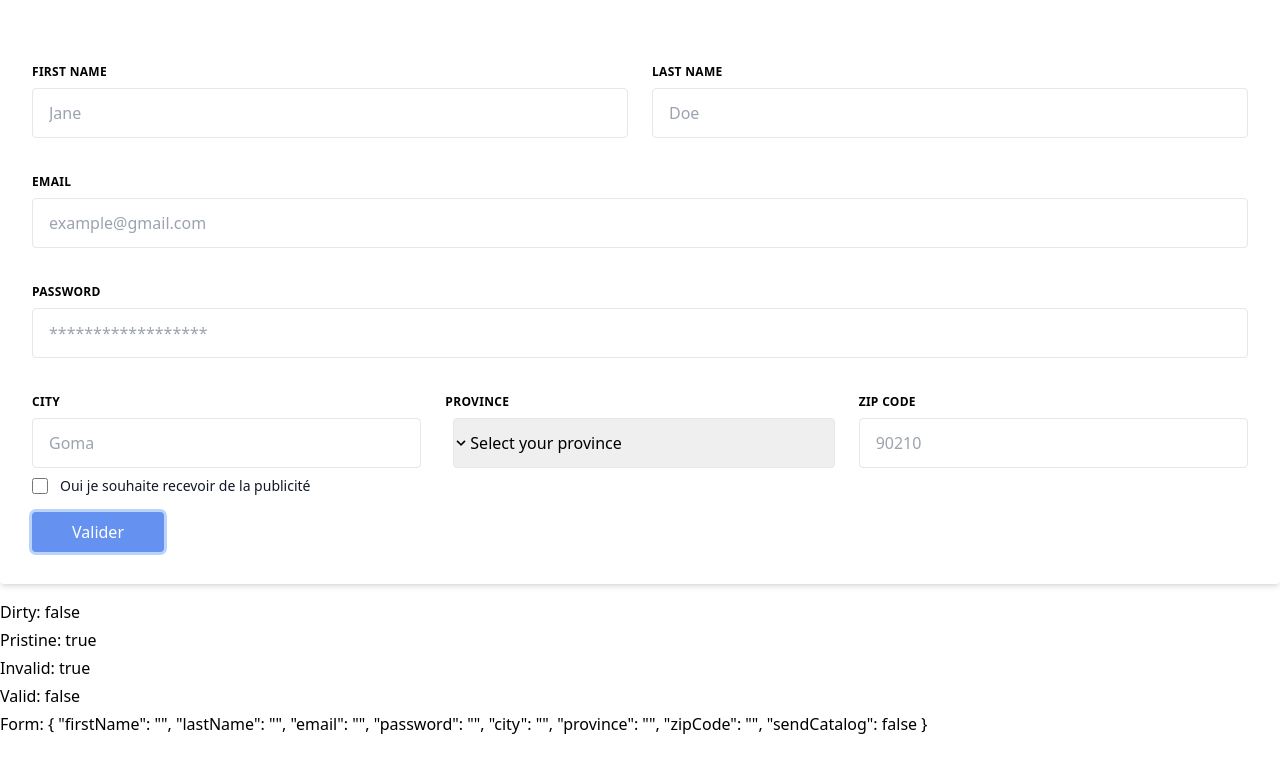
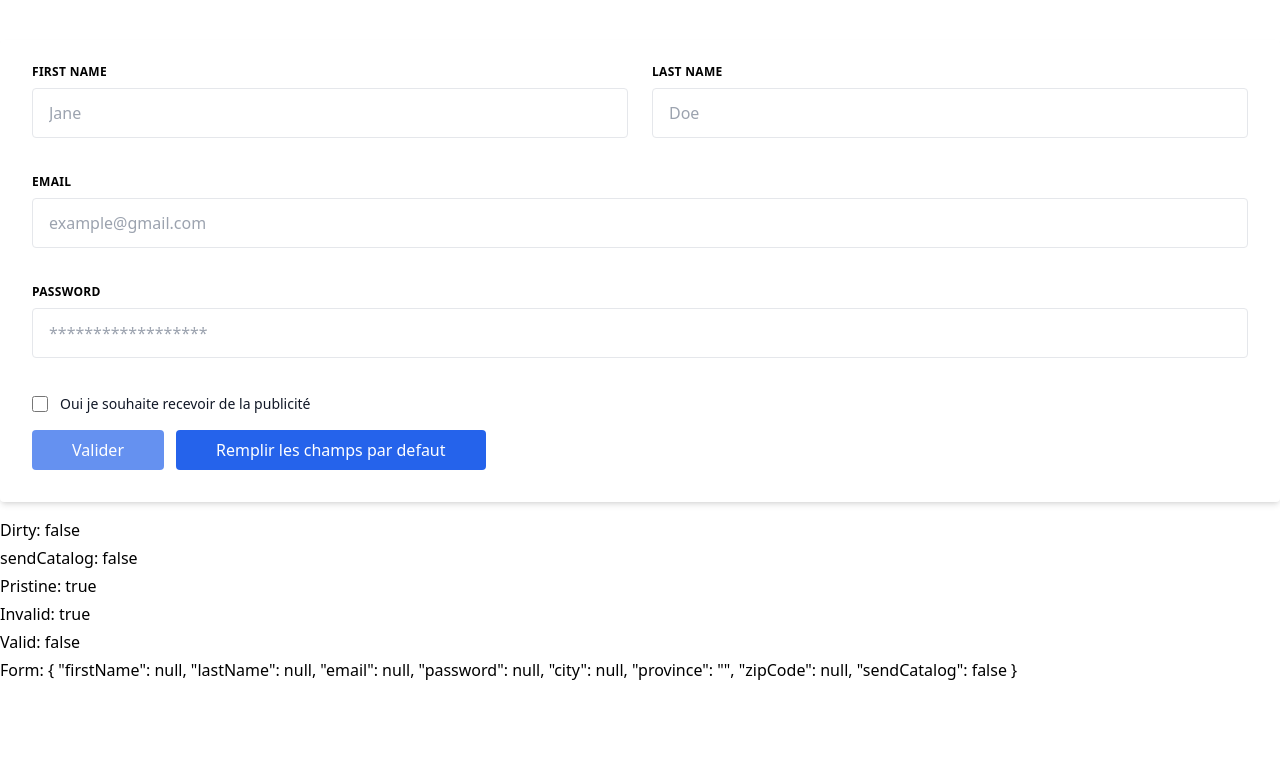
Before and after one commit to NdekoCode/angular-forms, an Angular app: page /form in a window 1280 px wide. Shown: the top 772 px of the page. Built offline with nearby package versions, Linux system fonts and the light colour scheme.

Commit message:
feat: add patch value

```diff
--- a/src/app/app.module.ts
+++ b/src/app/app.module.ts
@@ -1,5 +1,5 @@
 import { NgModule } from '@angular/core';
-import { FormsModule } from '@angular/forms';
+import { ReactiveFormsModule } from '@angular/forms';
 import { BrowserModule } from '@angular/platform-browser';
 import { AppRoutingModule } from './app-routing.module';
 import { AppComponent } from './app.component';
@@ -14,7 +14,7 @@ import { RegisterComponent } from './shared/components/register/register.compone
     RegisterComponent,
     LoginFormComponent,
   ],
-  imports: [BrowserModule, AppRoutingModule, FormsModule],
+  imports: [BrowserModule, ReactiveFormsModule, AppRoutingModule],
   providers: [],
   bootstrap: [AppComponent],
 })
--- a/src/app/shared/components/form/form.component.html
+++ b/src/app/shared/components/form/form.component.html
@@ -1,10 +1,10 @@
 <div class="container mt-10">
-  <!--  On exporte la valeur de NGFORM:  #formData="ngForm" -->
+  <!--  On exporte la valeur de NGFORM:  #registerForm="ngForm" -->
   <form
     action=""
     method="POST"
-    (ngSubmit)="saveFormData(formData)"
-    #formData="ngForm"
+    (ngSubmit)="saveregisterForm()"
+    [formGroup]="registerForm"
     class="flex flex-col px-8 pt-6 pb-8 my-2 mb-4 bg-white rounded shadow-md"
   >
     <div class="mb-6 -mx-3 md:flex">
@@ -19,26 +19,22 @@
           class="block w-full px-4 py-3 mb-3 transition-all duration-300 border rounded outline-none appearance-none ring ring-transparent focus:ring-offset-1 focus:ring-blue-300 : bg-grey-lighter text-grey-darker border-red"
           id="grid-first-name"
           type="text"
-          name="firstName"
           placeholder="Jane"
-          [(ngModel)]="userForm.firstName"
-          #firstNameVar="ngModel"
+          formControlName="firstName"
           [ngClass]="{
-            invalid: firstNameVar.touched && !firstNameVar.valid
+            invalid: firstName.touched && !firstName.valid
           }"
           required
           minlength="3"
         />
         <div
-          *ngIf="
-            firstNameVar.errors && firstNameVar.touched && firstNameVar.invalid
-          "
+          *ngIf="firstName.errors && firstName.touched && firstName.invalid"
           class="mt-2 text-sm text-red-600 dark:text-red-500"
         >
-          <p *ngIf="firstNameVar.errors['required']">
+          <p *ngIf="firstName.errors['required']">
             <span class="font-medium">Oops!</span> Firstname is required
           </p>
-          <p *ngIf="firstNameVar.errors['minlength']">
+          <p *ngIf="firstName.errors['minlength']">
             <span class="font-medium">Oops!</span> The first name must be at
             least 4 characters long.
           </p>
@@ -54,26 +50,22 @@
         <input
           class="block w-full px-4 py-3 transition-all duration-300 border rounded outline-none appearance-none ring ring-transparent focus:ring-offset-1 focus:ring-blue-300 : bg-grey-lighter text-grey-darker border-grey-lighter"
           id="grid-last-name"
-          name="lastName"
           type="text"
           placeholder="Doe"
-          [(ngModel)]="userForm.lastName"
-          #lastNameVar="ngModel"
-          [ngClass]="{ invalid: lastNameVar.touched && lastNameVar.invalid }"
+          [ngClass]="{ invalid: lastName.touched && lastName.invalid }"
           minlength="2"
+          formControlName="lastName"
           required
         />
 
         <div
-          *ngIf="
-            lastNameVar.errors && lastNameVar.touched && lastNameVar.invalid
-          "
+          *ngIf="lastName.errors && lastName.touched && lastName.invalid"
           class="mt-2 text-sm text-red-600 dark:text-red-500"
         >
-          <p *ngIf="lastNameVar.errors['required']">
+          <p *ngIf="lastName.errors['required']">
             <span class="font-medium">Oops!</span> lastName is required
           </p>
-          <p *ngIf="lastNameVar.errors['minlength']">
+          <p *ngIf="lastName.errors['minlength']">
             <span class="font-medium">Oops!</span> lastName must be at least 2
             characters long
           </p>
@@ -92,24 +84,22 @@
           class="block w-full px-4 py-3 mb-3 transition-all duration-300 border rounded outline-none appearance-none ring ring-transparent focus:ring-offset-1 focus:ring-blue-300 : bg-grey-lighter text-grey-darker border-grey-lighter"
           id="grid-email"
           type="email"
-          name="email"
           placeholder="example@gmail.com"
           required
           minlength="5"
-          [(ngModel)]="userForm.email"
-          #emailVar="ngModel"
-          [ngClass]="{ invalid: emailVar.touched && emailVar.invalid }"
+          [ngClass]="{ invalid: email.touched && email.invalid }"
           autocomplete="true"
-          [email]="true"
+          formControlName="email"
+          email
         />
         <div
-          *ngIf="emailVar.errors && emailVar.invalid && emailVar.touched"
+          *ngIf="email.errors && email.invalid && email.touched"
           class="mt-2 text-sm text-red-600 dark:text-red-500"
         >
-          <p *ngIf="emailVar.errors['required']">
+          <p *ngIf="email.errors['required']">
             <span class="font-medium">Oops!</span> Email is required
           </p>
-          <p *ngIf="emailVar.errors['email']">
+          <p *ngIf="email.errors['email']">
             <span class="font-medium">Oops!</span> Email is invalid
           </p>
         </div>
@@ -127,134 +117,24 @@
           class="block w-full px-4 py-3 mb-3 transition-all duration-300 border rounded outline-none appearance-none ring ring-transparent focus:ring-offset-1 focus:ring-blue-300 : bg-grey-lighter text-grey-darker border-grey-lighter"
           id="grid-password"
           type="password"
-          name="password"
           placeholder="******************"
           required
           minlength="4"
           autocomplete="true"
-          [(ngModel)]="userForm.password"
-          #passwordVar="ngModel"
-          [ngClass]="{ invalid: passwordVar.touched && passwordVar.invalid }"
+          [ngClass]="{ invalid: password.touched && password.invalid }"
+          formControlName="password"
         />
 
         <div
-          *ngIf="
-            passwordVar.errors && passwordVar.invalid && passwordVar.touched
-          "
+          *ngIf="password.errors && password.invalid && password.touched"
           class="mt-2 text-sm text-red-600 dark:text-red-500"
         >
-          <p *ngIf="passwordVar.errors['required']">
+          <p *ngIf="password.errors['required']">
             <span class="font-medium">Oops!</span> Password is required
           </p>
-          <p *ngIf="passwordVar.errors['minlength']">
+          <p *ngIf="password.errors['minlength']">
             <span class="font-medium">Oops!</span> password must be at least 4
             characters long
-          </p>
-        </div>
-      </div>
-    </div>
-    <div class="mb-2 -mx-3 md:flex">
-      <div class="px-3 mb-6 md:w-1/2 md:mb-0">
-        <label
-          class="block mb-2 text-xs font-bold tracking-wide uppercase text-grey-darker"
-          for="grid-city"
-        >
-          City
-        </label>
-        <input
-          class="block w-full px-4 py-3 transition-all duration-300 border rounded outline-none appearance-none ring ring-transparent focus:ring-offset-1 focus:ring-blue-300 : bg-grey-lighter text-grey-darker border-grey-lighter"
-          id="grid-city"
-          type="text"
-          name="city"
-          placeholder="Goma"
-          [(ngModel)]="userForm.city"
-          #cityVar="ngModel"
-          [ngClass]="{ invalid: cityVar.touched && cityVar.invalid }"
-          required
-        />
-        <div
-          *ngIf="cityVar.errors && cityVar.invalid && cityVar.touched"
-          class="mt-2 text-sm text-red-600 dark:text-red-500"
-        >
-          <p *ngIf="cityVar.errors['required']">
-            <span class="font-medium">Oops!</span> City is required
-          </p>
-        </div>
-      </div>
-      <div class="px-3 md:w-1/2">
-        <label
-          class="block mb-2 text-xs font-bold tracking-wide uppercase text-grey-darker"
-          for="grid-state"
-        >
-          Province
-        </label>
-        <div class="relative flex items-center">
-          <select
-            class="block w-full px-4 py-3 pr-8 ml-2 border rounded appearance-none bg-grey-lighter border-grey-lighter text-grey-darker"
-            id="grid-state"
-            name="province"
-            [(ngModel)]="userForm.province"
-            #provinceVar="ngModel"
-            required
-            [ngClass]="{ invalid: provinceVar.touched && provinceVar.invalid }"
-          >
-            <option value="" selected="true">Select your province</option>
-            <option value="nord-kivu">Nord-kivu</option>
-            <option value="sud-kivu">Sud-kivu</option>
-            <option value="maniema">Maniema</option>
-          </select>
-          <div
-            class="absolute flex items-center px-2 pointer-events-none pin-y pin-r text-grey-darker"
-          >
-            <svg
-              class="w-4 h-4"
-              xmlns="http://www.w3.org/2000/svg"
-              viewBox="0 0 20 20"
-            >
-              <path
-                d="M9.293 12.95l.707.707L15.657 8l-1.414-1.414L10 10.828 5.757 6.586 4.343 8z"
-              />
-            </svg>
-          </div>
-        </div>
-
-        <div
-          *ngIf="
-            provinceVar.errors && provinceVar.invalid && provinceVar.touched
-          "
-          class="mt-2 text-sm text-red-600 dark:text-red-500"
-        >
-          <p *ngIf="provinceVar.errors['required']">
-            <span class="font-medium">Oops!</span> Province is required
-          </p>
-        </div>
-      </div>
-      <div class="px-3 md:w-1/2">
-        <label
-          class="block mb-2 text-xs font-bold tracking-wide uppercase text-grey-darker"
-          for="grid-zip"
-        >
-          Zip Code
-        </label>
-        <input
-          class="block w-full px-4 py-3 transition-all duration-300 border rounded outline-none appearance-none ring ring-transparent focus:ring-offset-1 focus:ring-blue-300 : bg-grey-lighter text-grey-darker border-grey-lighter"
-          id="grid-zip"
-          type="text"
-          name="zipCode"
-          placeholder="90210"
-          required
-          minlength="5"
-          [(ngModel)]="userForm.zipCode"
-          #zipCodeVar="ngModel"
-          [ngClass]="{ invalid: zipCodeVar.touched && zipCodeVar.invalid }"
-        />
-
-        <div
-          *ngIf="zipCodeVar.errors && zipCodeVar.invalid && zipCodeVar.touched"
-          class="mt-2 text-sm text-red-600 dark:text-red-500"
-        >
-          <p *ngIf="zipCodeVar.errors['required']">
-            <span class="font-medium">Oops!</span> zipCode is required
           </p>
         </div>
       </div>
@@ -264,17 +144,15 @@
         id="checkbox-1"
         aria-describedby="checkbox-1"
         type="checkbox"
-        name="sendCatalog"
-        [(ngModel)]="userForm.sendCatalog"
-        [checked]="userForm.sendCatalog"
-        #userFormVar="ngModel"
+        formControlName="sendCatalog"
+        [checked]="sendCatalog"
         class="w-4 h-4 border-gray-300 rounded bg-gray-50 focus:ring-3 focus:ring-blue-300"
       />
       <label for="checkbox-1" class="ml-3 text-sm font-medium text-gray-900"
         >Oui je souhaite recevoir de la publicité</label
       >
     </div>
-    <div *ngIf="userForm.sendCatalog">
+    <div *ngIf="sendCatalog.value">
       <div class="flex flex-wrap -mx-3">
         <div class="w-full px-3 sm:w-1/2">
           <div class="mb-5">
@@ -288,8 +166,6 @@
               type="text"
               name="address1"
               id="address1"
-              [(ngModel)]="userForm.address.address1"
-              #address1Var="ngModel"
               placeholder="First Name"
               class="w-full rounded-md border border-[#e0e0e0] bg-white py-3 px-6 text-base font-medium text-[#6B7280] outline-none focus:border-[#6A64F1] focus:shadow-md"
             />
@@ -308,8 +184,6 @@
               name="address2"
               id="address2"
               placeholder="Address 2"
-              [(ngModel)]="userForm.address.address2"
-              #address2Var="ngModel"
               class="w-full rounded-md border border-[#e0e0e0] bg-white py-3 px-6 text-base font-medium text-[#6B7280] outline-none focus:border-[#6A64F1] focus:shadow-md"
             />
           </div>
@@ -327,18 +201,16 @@
             class="block w-full px-4 py-3 transition-all duration-300 border rounded outline-none appearance-none ring ring-transparent focus:ring-offset-1 focus:ring-blue-300 : bg-grey-lighter text-grey-darker border-grey-lighter"
             id="grid-city"
             type="text"
-            name="city"
+            formControlName="city"
             placeholder="Goma"
-            [(ngModel)]="userForm.city"
-            #cityVar="ngModel"
-            [ngClass]="{ invalid: cityVar.touched && cityVar.invalid }"
+            [ngClass]="{ invalid: city.touched && city.invalid }"
             required
           />
           <div
-            *ngIf="cityVar.errors && cityVar.invalid && cityVar.touched"
+            *ngIf="city.errors && city.invalid && city.touched"
             class="mt-2 text-sm text-red-600 dark:text-red-500"
           >
-            <p *ngIf="cityVar.errors['required']">
+            <p *ngIf="city.errors['required']">
               <span class="font-medium">Oops!</span> City is required
             </p>
           </div>
@@ -354,12 +226,10 @@
             <select
               class="block w-full px-4 py-3 pr-8 ml-2 border rounded appearance-none bg-grey-lighter border-grey-lighter text-grey-darker"
               id="grid-state"
-              name="province"
-              [(ngModel)]="userForm.province"
-              #provinceVar="ngModel"
+              formControlName="province"
               required
               [ngClass]="{
-                invalid: provinceVar.touched && provinceVar.invalid
+                invalid: province.touched && province.invalid
               }"
             >
               <option value="" selected="true">Select your province</option>
@@ -383,12 +253,10 @@
           </div>
 
           <div
-            *ngIf="
-              provinceVar.errors && provinceVar.invalid && provinceVar.touched
-            "
+            *ngIf="province.errors && province.invalid && province.touched"
             class="mt-2 text-sm text-red-600 dark:text-red-500"
           >
-            <p *ngIf="provinceVar.errors['required']">
+            <p *ngIf="province.errors['required']">
               <span class="font-medium">Oops!</span> Province is required
             </p>
           </div>
@@ -404,42 +272,48 @@
             class="block w-full px-4 py-3 transition-all duration-300 border rounded outline-none appearance-none ring ring-transparent focus:ring-offset-1 focus:ring-blue-300 : bg-grey-lighter text-grey-darker border-grey-lighter"
             id="grid-zip"
             type="text"
-            name="zipCode"
+            formControlName="zipCode"
             placeholder="90210"
             required
             minlength="5"
-            [(ngModel)]="userForm.zipCode"
-            #zipCodeVar="ngModel"
-            [ngClass]="{ invalid: zipCodeVar.touched && zipCodeVar.invalid }"
+            [ngClass]="{ invalid: zipCode.touched && zipCode.invalid }"
           />
 
           <div
-            *ngIf="
-              zipCodeVar.errors && zipCodeVar.invalid && zipCodeVar.touched
-            "
+            *ngIf="zipCode.errors && zipCode.invalid && zipCode.touched"
             class="mt-2 text-sm text-red-600 dark:text-red-500"
           >
-            <p *ngIf="zipCodeVar.errors['required']">
+            <p *ngIf="zipCode.errors['required']">
               <span class="font-medium">Oops!</span> zipCode is required
             </p>
           </div>
         </div>
       </div>
     </div>
-    <button
-      type="submit"
-      class="px-10 py-2 text-base text-white bg-blue-600 rounded hover:bg-blue-700 ring focus:ring-offset-1 active:ring-blue-300 active:ring-offset-1 max-w-max disabled:opacity-70 disabled:cursor-not-allowed"
-      [disabled]="formData.invalid"
-    >
-      Valider
-    </button>
+    <div class="flex gap-3">
+      <button
+        type="submit"
+        class="px-10 py-2 text-base text-white bg-blue-600 rounded hover:bg-blue-700 ring ring-transparent focus:ring-offset-1 focus:ring-blue-300 max-w-max disabled:opacity-70 disabled:cursor-not-allowed"
+        [disabled]="registerForm.invalid"
+      >
+        Valider
+      </button>
+      <button
+        type="button"
+        (click)="fillFormData()"
+        class="px-10 py-2 text-base text-white bg-blue-600 rounded ring-transparent hover:bg-blue-700 ring focus:ring-offset-1 active:ring-blue-300 active:ring-offset-1 max-w-max"
+      >
+        Remplir les champs par defaut
+      </button>
+    </div>
   </form>
   <div class="my-1">
-    <p class="mb-1">Dirty: {{ formData.dirty }}</p>
-    <p class="mb-1">Pristine: {{ formData.pristine }}</p>
-    <p class="mb-1">Invalid: {{ formData.invalid }}</p>
-    <p class="mb-1">Valid: {{ formData.valid }}</p>
-    <p class="mb-1">Form: {{ formData.value | json }}</p>
+    <p class="mb-1">Dirty: {{ registerForm.dirty }}</p>
+    <p class="mb-1">sendCatalog: {{ sendCatalog.value }}</p>
+    <p class="mb-1">Pristine: {{ registerForm.pristine }}</p>
+    <p class="mb-1">Invalid: {{ registerForm.invalid }}</p>
+    <p class="mb-1">Valid: {{ registerForm.valid }}</p>
+    <p class="mb-1">Form: {{ registerForm.value | json }}</p>
   </div>
   <div class="divide-gray-300 divide"></div>
 </div>
--- a/src/app/shared/components/form/form.component.ts
+++ b/src/app/shared/components/form/form.component.ts
@@ -1,17 +1,53 @@
-import { Component } from '@angular/core';
-import { NgForm } from '@angular/forms';
-import { User } from './../../models/user.model';
+import { Component, OnInit } from '@angular/core';
+import { FormControl, FormGroup } from '@angular/forms';
 
 @Component({
   selector: 'app-form',
   templateUrl: './form.component.html',
   styleUrls: ['./form.component.scss'],
 })
-export class FormComponent {
-  userForm: User = new User();
-  saveFormData(form: NgForm) {
-    console.dir(form, { depth: 0 });
-    console.log(form.status, 'Valeurs', JSON.stringify(form.value));
-    console.log(this.userForm);
+export class FormComponent implements OnInit {
+  firstName = new FormControl();
+  lastName = new FormControl();
+  email = new FormControl();
+  password = new FormControl();
+  city: FormControl<string> = new FormControl();
+  province: FormControl<string | null> = new FormControl('');
+  zipCode: FormControl<string | number> = new FormControl();
+  sendCatalog: FormControl<boolean | null> = new FormControl(false);
+
+  public registerForm!: FormGroup;
+  ngOnInit(): void {
+    this.registerForm = new FormGroup({
+      firstName: this.firstName,
+      lastName: this.lastName,
+      email: this.email,
+      password: this.password,
+      city: this.city,
+      province: this.province,
+      zipCode: this.zipCode,
+      sendCatalog: this.sendCatalog,
+    });
+  }
+  saveregisterForm() {
+    console.dir(this.registerForm, { depth: 0 });
+    console.log(
+      this.registerForm,
+      'Valeurs',
+      JSON.stringify(this.registerForm)
+    );
+    console.log(this.registerForm);
+  }
+  fillFormData() {
+    this.registerForm.setValue({
+      firstName: 'Arick',
+      lastName: 'Bulakali',
+      email: 'arickbulakali@gmail.com',
+      password: '123',
+      sendCatalog: true,
+      province: '',
+      zipCode: '',
+      city: '',
+    });
   }
 }
--- a/src/app/shared/components/register/register.component.ts
+++ b/src/app/shared/components/register/register.component.ts
@@ -1,10 +1,20 @@
-import { Component } from '@angular/core';
+import { Component, OnInit } from '@angular/core';
+import { FormControl, FormGroup } from '@angular/forms';
 
 @Component({
   selector: 'app-register',
   templateUrl: './register.component.html',
-  styleUrls: ['./register.component.scss']
 })
-export class RegisterComponent {
-
+export class RegisterComponent implements OnInit {
+  public registerForm!: FormGroup;
+  ngOnInit(): void {
+    this.registerForm = new FormGroup({
+      firstName: new FormControl(),
+      lastName: new FormControl(),
+      phoneNumber: new FormControl(),
+      email: new FormControl(),
+      password: new FormControl(),
+      confpassword: new FormControl(),
+    });
+  }
 }
--- a/src/app/shared/models/user.model.ts
+++ b/src/app/shared/models/user.model.ts
@@ -1,3 +1,5 @@
+import { FormControl } from '@angular/forms';
+
 export class User {
   public firstName: string = '';
   public lastName: string = '';
@@ -15,3 +17,21 @@ export class User {
     address2: '',
   };
 }
+
+export class UserFormGroup {
+  public firstName: FormControl<string> = new FormControl();
+  public lastName: FormControl<string> = new FormControl();
+  public email: FormControl<string> = new FormControl();
+  public password: FormControl<string> = new FormControl();
+  public city: FormControl<string> = new FormControl();
+  public province: FormControl<string> = new FormControl();
+  public zipCode: FormControl<string | number> = new FormControl();
+  public sendCatalog: FormControl<boolean | null> = new FormControl(false);
+  public address: {
+    address1: FormControl<string>;
+    address2: FormControl<string>;
+  } = {
+    address1: new FormControl(),
+    address2: new FormControl(),
+  };
+}
```
Also changed, not shown: src/app/shared/components/register/register.component.scss (deleted).
